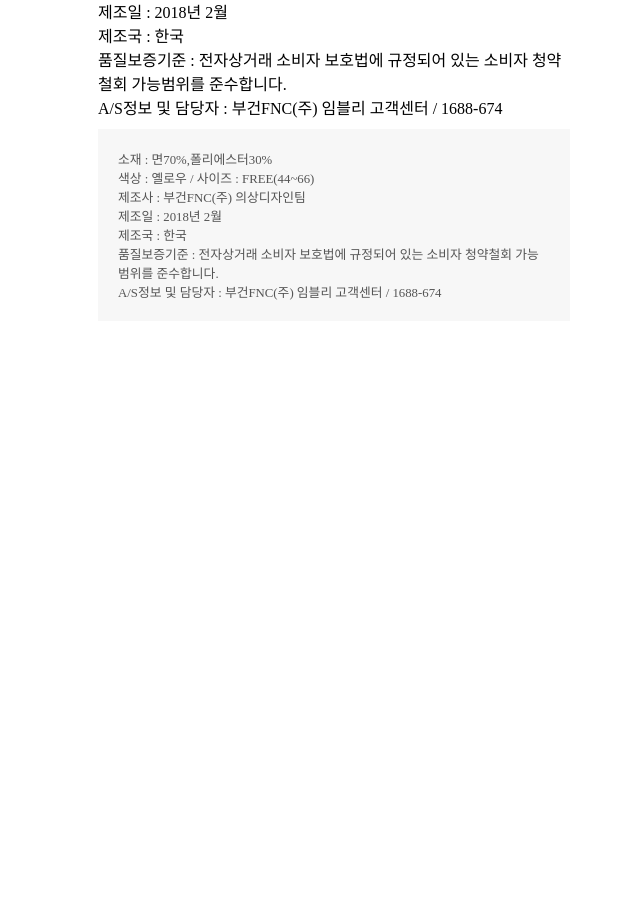
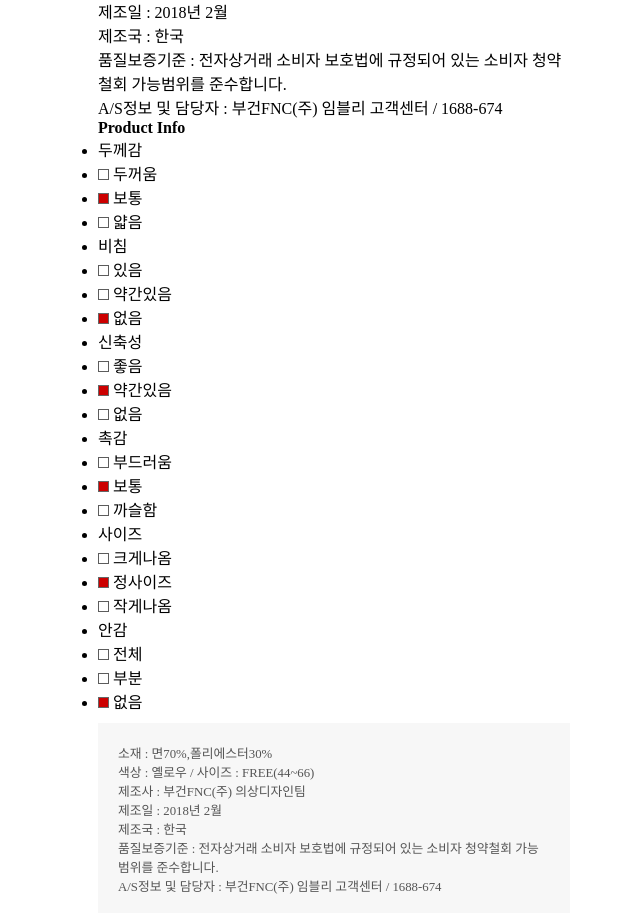
Before and after one commit to KimGenius/lesson, a plain HTML site: page 2018-02-24/productInfo/productInfo.html in a window 1280 px wide. Shown: the part 363-1276 px from the top of the page, without its empty margins (306-946 px from the left). Before the commit the page ends 800 px from the top, so only its background shows below. Drawn offline with Linux system fonts and the light colour scheme.

Commit message:
productInfo ul li version html

```diff
--- a/2018-02-24/productInfo/productInfo.html
+++ b/2018-02-24/productInfo/productInfo.html
@@ -126,6 +126,99 @@
         </p>
     </div>
 </div>
+<div class="list-version">
+    <h4>Product Info</h4>
+    <ul>
+        <li>두께감</li>
+        <li>
+            <img src="../image/ico_unselect.gif" alt="ico_unselect">
+            두꺼움
+        </li>
+        <li>
+            <img src="../image/ico_select.gif" alt="ico_unselect">
+            보통
+        </li>
+        <li>
+            <img src="../image/ico_unselect.gif" alt="ico_unselect">
+            얇음
+        </li>
+    </ul>
+    <ul>
+        <li>비침</li>
+        <li>
+            <img src="../image/ico_unselect.gif" alt="ico_unselect">
+            있음
+        </li>
+        <li>
+            <img src="../image/ico_unselect.gif" alt="ico_unselect">
+            약간있음
+        </li>
+        <li>
+            <img src="../image/ico_select.gif" alt="ico_unselect">
+            없음
+        </li>
+    </ul>
+    <ul>
+        <li>신축성</li>
+        <li>
+            <img src="../image/ico_unselect.gif" alt="ico_unselect">
+            좋음
+        </li>
+        <li>
+            <img src="../image/ico_select.gif" alt="ico_unselect">
+            약간있음
+        </li>
+        <li>
+            <img src="../image/ico_unselect.gif" alt="ico_unselect">
+            없음
+        </li>
+    </ul>
+    <ul>
+        <li>촉감</li>
+        <li>
+            <img src="../image/ico_unselect.gif" alt="ico_unselect">
+            부드러움
+        </li>
+        <li>
+            <img src="../image/ico_select.gif" alt="ico_unselect">
+            보통
+        </li>
+        <li>
+            <img src="../image/ico_unselect.gif" alt="ico_unselect">
+            까슬함
+        </li>
+    </ul>
+    <ul>
+        <li>사이즈</li>
+        <li>
+            <img src="../image/ico_unselect.gif" alt="ico_unselect">
+            크게나옴
+        </li>
+        <li>
+            <img src="../image/ico_select.gif" alt="ico_unselect">
+            정사이즈
+        </li>
+        <li>
+            <img src="../image/ico_unselect.gif" alt="ico_unselect">
+            작게나옴
+        </li>
+    </ul>
+    <ul>
+        <li>안감</li>
+        <li>
+            <img src="../image/ico_unselect.gif" alt="ico_unselect">
+            전체
+        </li>
+        <li>
+            <img src="../image/ico_unselect.gif" alt="ico_unselect">
+            부분
+        </li>
+        <li>
+            <img src="../image/ico_select.gif" alt="ico_unselect">
+            없음
+        </li>
+    </ul>
+</div>
 <div class="desc-area">
     <p>
         소재 : 면70%,폴리에스터30%<br/>
```
